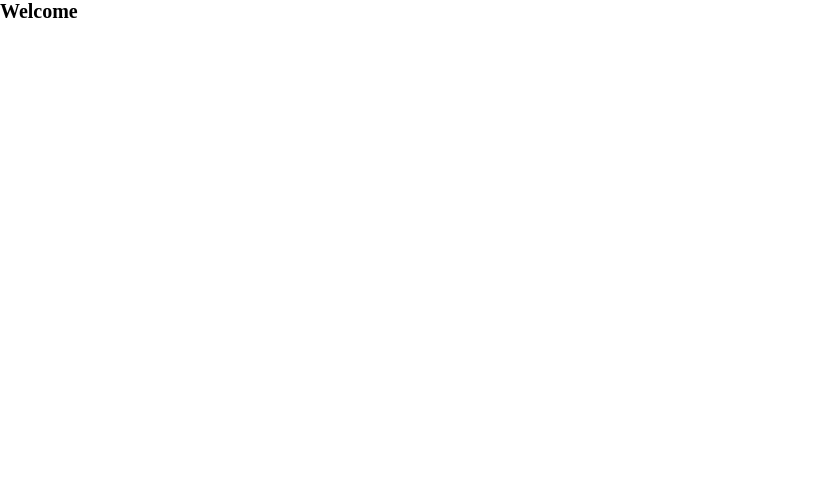
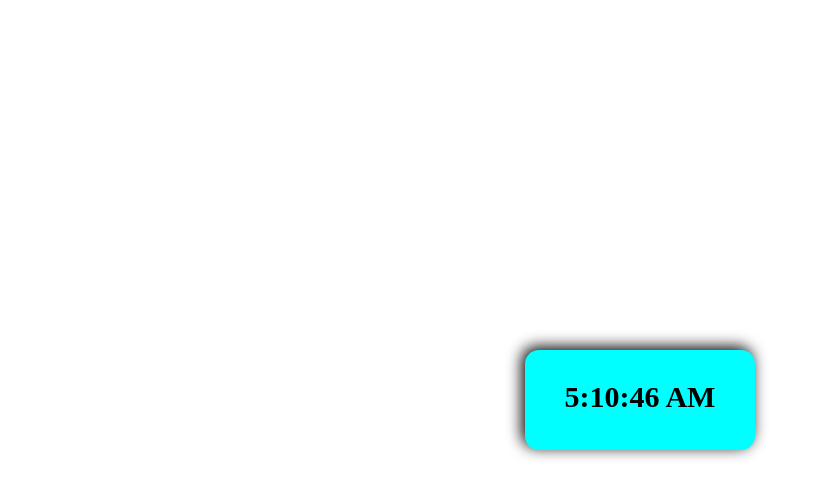
Before and after one commit to rampravesh22/react-thapa-tutorials, a React (Create React App) app: page / in a window 1280 px wide. Shown: the top 498 px of the page, without its empty margins (0-826 px from the left). Built offline with nearby package versions, Linux system fonts and the light colour scheme.

Commit message:
digital clock

```diff
--- a/src/App.js
+++ b/src/App.js
@@ -1,10 +1,9 @@
-const btn = document.querySelector("button");
-console.log(btn);
+import DigitalClock from "./DigitalClock";
+
 function App() {
 	return (
 		<>
-			<h1>Welcome</h1>
-
+			<DigitalClock></DigitalClock>
 		</>
 	);
 }
--- /dev/null
+++ b/src/DigitalClock.jsx
@@ -0,0 +1,23 @@
+import React, { useState } from "react";
+
+const DigitalClock = () => {
+	let time = new Date().toLocaleTimeString();
+	const [current, setCurrent] = useState(time);
+	const updateTime = () => {
+		let time = new Date().toLocaleTimeString();
+		setCurrent(time);
+	};
+	setInterval(updateTime, 1000);
+
+	return (
+		<>
+			<div className="clock">
+				<h1>{current}</h1>
+				<span></span>
+				<span></span>
+			</div>
+		</>
+	);
+};
+
+export default DigitalClock;
--- a/src/index.css
+++ b/src/index.css
@@ -14,3 +14,21 @@ html {
 	/* 1rem = 10px*/
 	font-size: 62.5%;
 }
+
+body{
+    height:100vh;
+    display:flex;
+    justify-content:center;
+    align-items:center;
+}
+
+
+h1{
+    background-color: aqua;
+    padding: 3rem 4rem;
+    font-family: poppins;
+    font-size: 3rem;
+    height: 10rem;
+    box-shadow: -3px -3px 15px black;
+    border-radius: 1.4rem;
+}
```
